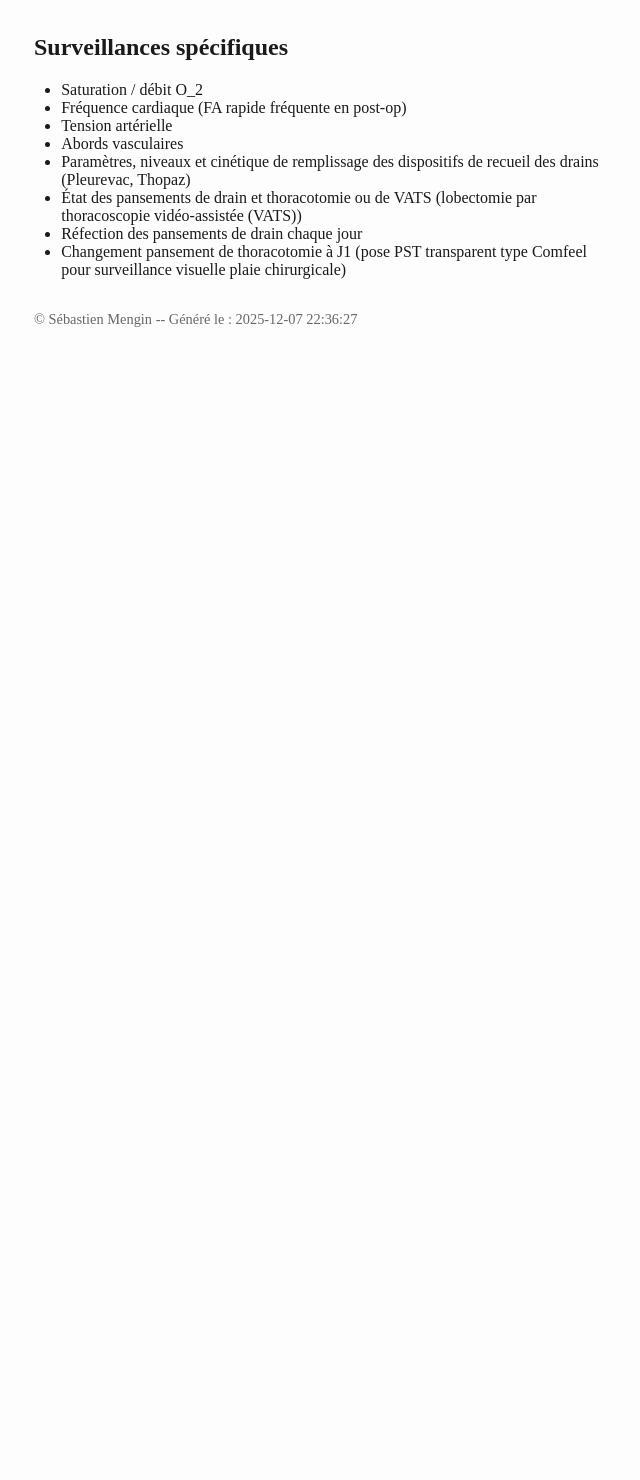
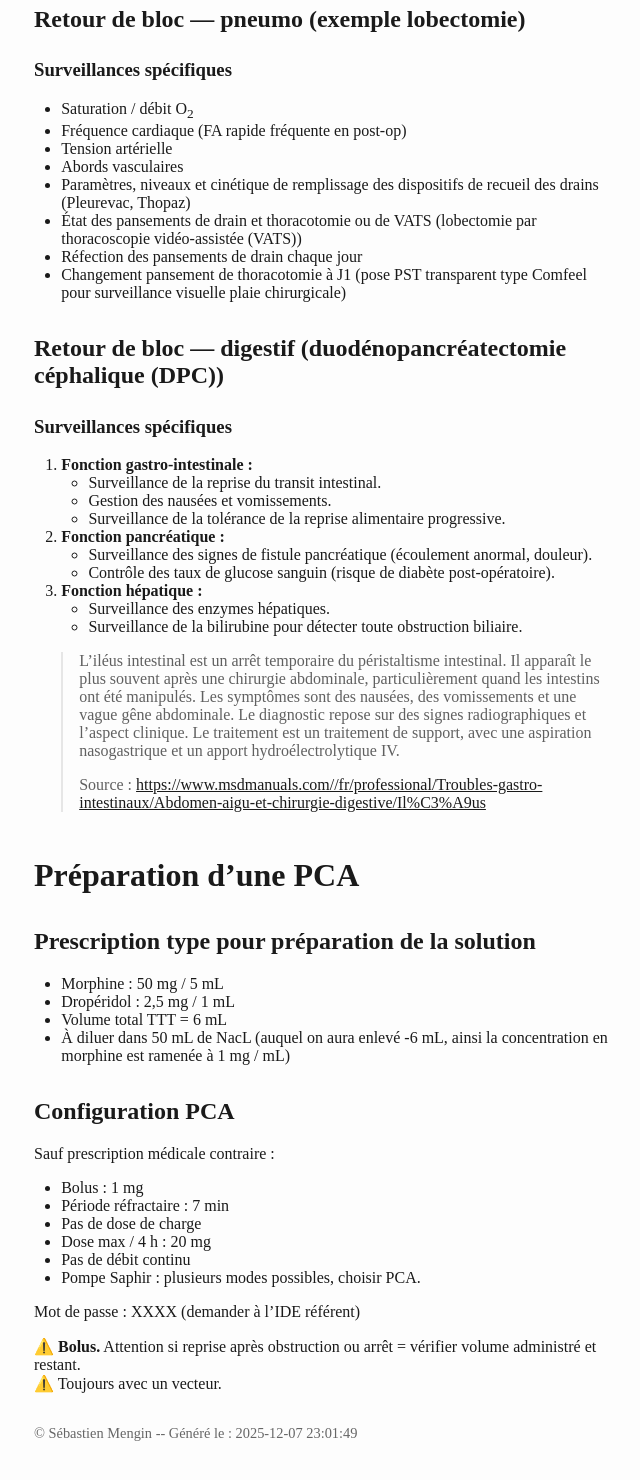
Before and after one commit to edilibre/Recherches-IDE, a plain HTML site: page Soins-USC.html in a window 1280 px wide. Shown: the part 1258-2738 px from the top of the page, without its empty margins (318-958 px from the left). Before the commit the page ends 1651 px from the top, so only its background shows below. Drawn offline with Linux system fonts and the light colour scheme.

Commit message:
Ajouts aux activités de soin

```diff
--- a/Soins-USC.html
+++ b/Soins-USC.html
@@ -177,13 +177,32 @@
 <li><a
 href="#retours-de-bloc-opératoire---surveillance-post-opératoire-immédiate"
 id="toc-retours-de-bloc-opératoire---surveillance-post-opératoire-immédiate">Retours
-de bloc opératoire - Surveillance post-opératoire immédiate</a></li>
+de bloc opératoire - Surveillance post-opératoire immédiate</a>
+<ul>
 <li><a href="#retour-de-bloc-pneumo-exemple-lobectomie"
 id="toc-retour-de-bloc-pneumo-exemple-lobectomie">Retour de bloc —
 pneumo (exemple lobectomie)</a>
 <ul>
 <li><a href="#surveillances-spécifiques"
 id="toc-surveillances-spécifiques">Surveillances spécifiques</a></li>
+</ul></li>
+<li><a
+href="#retour-de-bloc-digestif-duodénopancréatectomie-céphalique-dpc"
+id="toc-retour-de-bloc-digestif-duodénopancréatectomie-céphalique-dpc">Retour
+de bloc — digestif (duodénopancréatectomie céphalique (DPC))</a>
+<ul>
+<li><a href="#surveillances-spécifiques-1"
+id="toc-surveillances-spécifiques-1">Surveillances spécifiques</a></li>
+</ul></li>
+</ul></li>
+<li><a href="#préparation-dune-pca"
+id="toc-préparation-dune-pca">Préparation d’une PCA</a>
+<ul>
+<li><a href="#prescription-type-pour-préparation-de-la-solution"
+id="toc-prescription-type-pour-préparation-de-la-solution">Prescription
+type pour préparation de la solution</a></li>
+<li><a href="#configuration-pca"
+id="toc-configuration-pca">Configuration PCA</a></li>
 </ul></li>
 </ul>
 </nav>
@@ -259,11 +278,12 @@ Positionnement et mobilisations appropriés pour éviter les complications
 <p>Source :</p>
 <p><a
 href="https://www.msdmanuals.com/fr/professional/sujets-sp%C3%A9ciaux/prise-en-charge-du-patient-chirurgical/soins-post-op%C3%A9ratoires">https://www.msdmanuals.com/fr/professional/sujets-spéciaux/prise-en-charge-du-patient-chirurgical/soins-post-opératoires</a></p>
-<h1 id="retour-de-bloc-pneumo-exemple-lobectomie">Retour de bloc —
-pneumo (exemple lobectomie)</h1>
-<h2 id="surveillances-spécifiques">Surveillances spécifiques</h2>
+<h2 id="retour-de-bloc-pneumo-exemple-lobectomie">Retour de bloc —
+pneumo (exemple lobectomie)</h2>
+<h3 id="surveillances-spécifiques">Surveillances spécifiques</h3>
 <ul>
-<li>Saturation / débit O_2</li>
+<li>Saturation / débit O<span
+class="math inline"><sub>2</sub></span></li>
 <li>Fréquence cardiaque (FA rapide fréquente en post-op)</li>
 <li>Tension artérielle</li>
 <li>Abords vasculaires</li>
@@ -275,6 +295,71 @@ par thoracoscopie vidéo-assistée (VATS))</li>
 <li>Changement pansement de thoracotomie à J1 (pose PST transparent type
 Comfeel pour surveillance visuelle plaie chirurgicale)</li>
 </ul>
-<footer style="font-size:0.9em;color:#666;margin-top:2rem;"><p>© Sébastien Mengin -- Généré le : 2025-12-07 22:36:27</p></footer>
+<h2
+id="retour-de-bloc-digestif-duodénopancréatectomie-céphalique-dpc">Retour
+de bloc — digestif (duodénopancréatectomie céphalique (DPC))</h2>
+<h3 id="surveillances-spécifiques-1">Surveillances spécifiques</h3>
+<ol type="1">
+<li><strong>Fonction gastro-intestinale :</strong>
+<ul>
+<li>Surveillance de la reprise du transit intestinal.</li>
+<li>Gestion des nausées et vomissements.</li>
+<li>Surveillance de la tolérance de la reprise alimentaire
+progressive.</li>
+</ul></li>
+<li><strong>Fonction pancréatique :</strong>
+<ul>
+<li>Surveillance des signes de fistule pancréatique (écoulement anormal,
+douleur).</li>
+<li>Contrôle des taux de glucose sanguin (risque de diabète
+post-opératoire).</li>
+</ul></li>
+<li><strong>Fonction hépatique :</strong>
+<ul>
+<li>Surveillance des enzymes hépatiques.</li>
+<li>Surveillance de la bilirubine pour détecter toute obstruction
+biliaire.</li>
+</ul></li>
+</ol>
+<blockquote>
+<p>L’iléus intestinal est un arrêt temporaire du péristaltisme
+intestinal. Il apparaît le plus souvent après une chirurgie abdominale,
+particulièrement quand les intestins ont été manipulés. Les symptômes
+sont des nausées, des vomissements et une vague gêne abdominale. Le
+diagnostic repose sur des signes radiographiques et l’aspect clinique.
+Le traitement est un traitement de support, avec une aspiration
+nasogastrique et un apport hydroélectrolytique IV.</p>
+<p>Source : <a
+href="https://www.msdmanuals.com//fr/professional/Troubles-gastro-intestinaux/Abdomen-aigu-et-chirurgie-digestive/Il%C3%A9us">https://www.msdmanuals.com//fr/professional/Troubles-gastro-intestinaux/Abdomen-aigu-et-chirurgie-digestive/Il%C3%A9us</a></p>
+</blockquote>
+<h1 id="préparation-dune-pca">Préparation d’une PCA</h1>
+<h2 id="prescription-type-pour-préparation-de-la-solution">Prescription
+type pour préparation de la solution</h2>
+<ul>
+<li>Morphine : 50 mg / 5 mL</li>
+<li>Dropéridol : 2,5 mg / 1 mL</li>
+<li>Volume total TTT = 6 mL</li>
+<li>À diluer dans 50 mL de NacL (auquel on aura enlevé -6 mL, ainsi la
+concentration en morphine est ramenée à 1 mg / mL)</li>
+</ul>
+<h2 id="configuration-pca">Configuration PCA</h2>
+<p>Sauf prescription médicale contraire :</p>
+<ul>
+<li>Bolus : 1 mg</li>
+<li>Période réfractaire : 7 min</li>
+<li>Pas de dose de charge</li>
+<li>Dose max / 4 h : 20 mg</li>
+<li>Pas de débit continu</li>
+<li>Pompe Saphir : plusieurs modes possibles, choisir PCA.</li>
+</ul>
+<p>Mot de passe : XXXX (demander à l’IDE référent)</p>
+<aside>
+⚠️ <strong>Bolus.</strong> Attention si reprise après obstruction ou
+arrêt = vérifier volume administré et restant.
+</aside>
+<aside>
+⚠️ Toujours avec un vecteur.
+</aside>
+<footer style="font-size:0.9em;color:#666;margin-top:2rem;"><p>© Sébastien Mengin -- Généré le : 2025-12-07 23:01:49</p></footer>
 </body>
 </html>
```
Also changed, not shown: index.html (+3 -3 lines), 2 other files.
